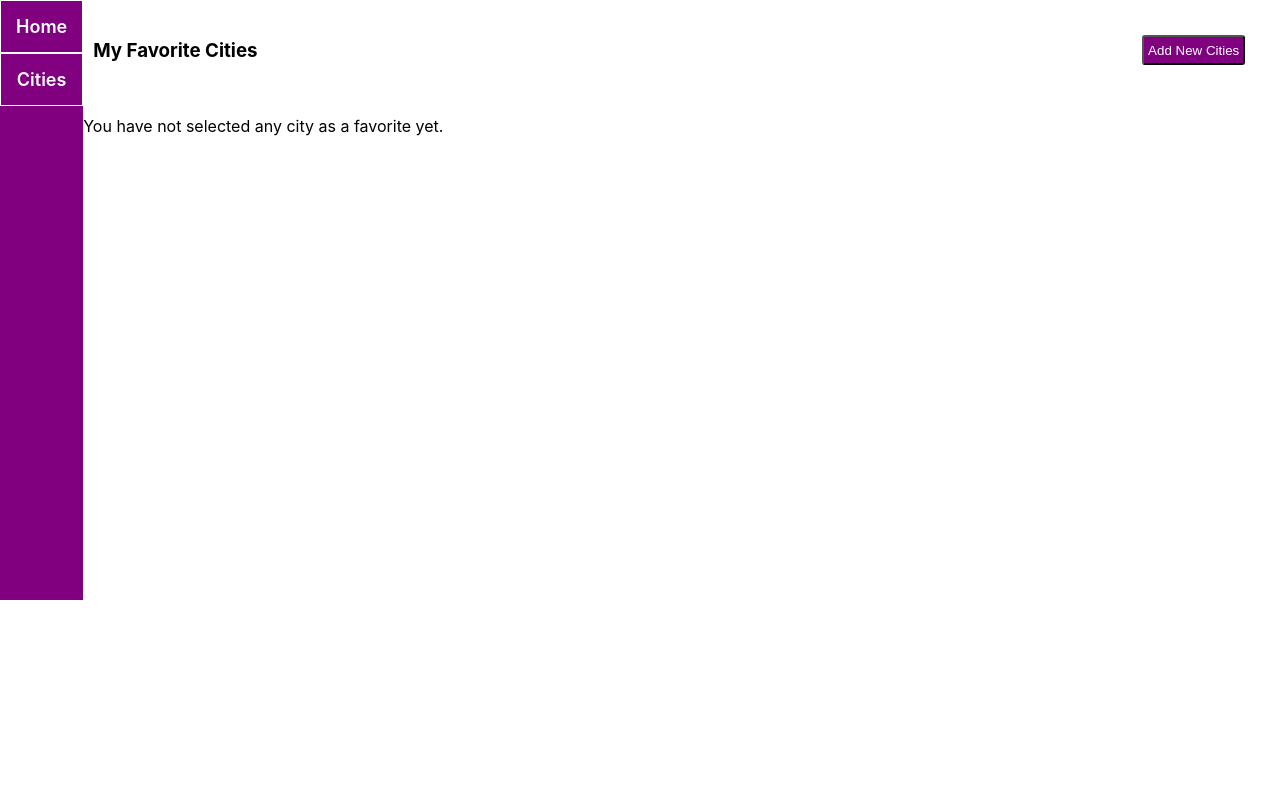
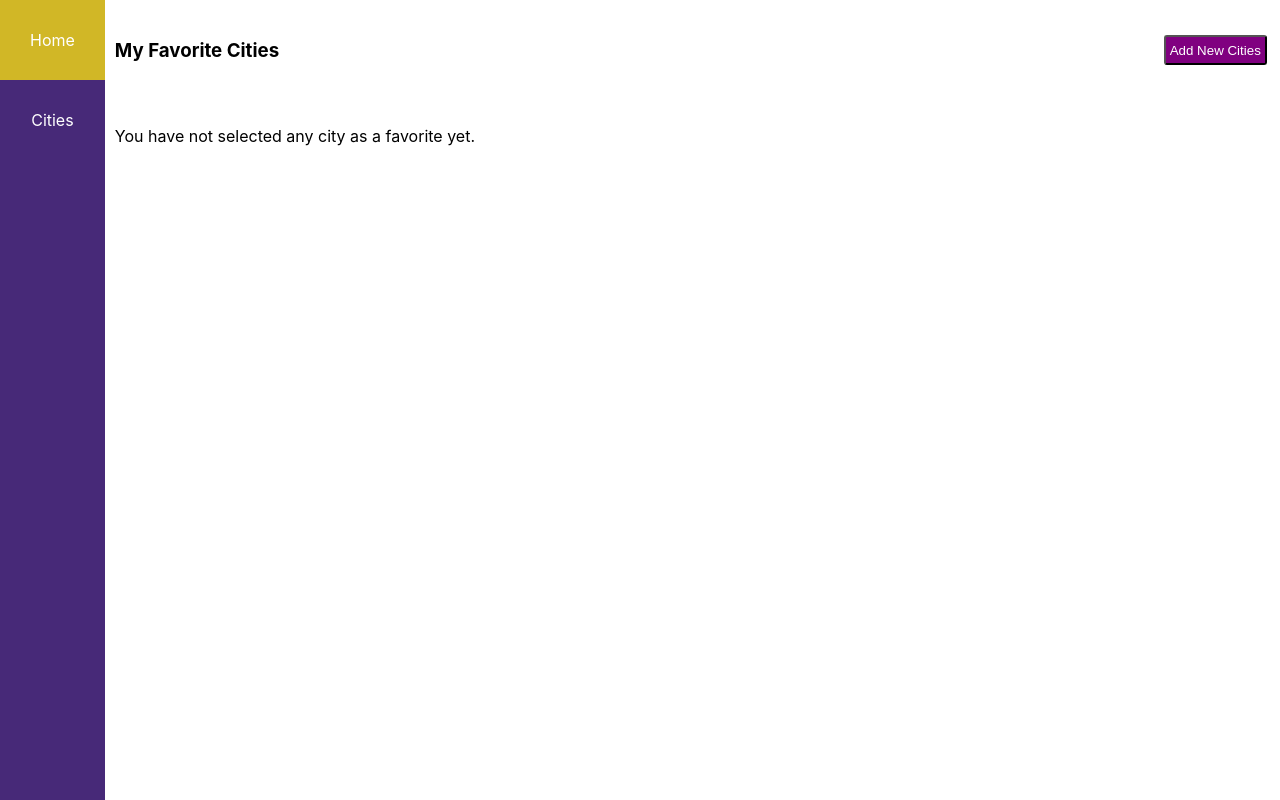
Before and after one commit to dhanasekaranc/weather-app, a React (Create React App) app: page / in a window 1280 px wide. Built offline with nearby package versions, Linux system fonts and the light colour scheme.

Commit message:
Sidebar Changes

```diff
--- a/src/Components/Home.css
+++ b/src/Components/Home.css
@@ -23,4 +23,5 @@
     display:flex;
     flex-direction: row;
     justify-content: flex-start;
+    margin: 10px;
 }
--- a/src/Components/Sidebar.css
+++ b/src/Components/Sidebar.css
@@ -1,26 +1,14 @@
 .sidebar{
-    display: table-cell;
-    min-width: 5vw;
-    max-width: 10vw;
-    height: 600px;
-    background-color: purple;
+    display: flex;
+    flex-direction: column;
+    height: 100vh;
+    background-color: #472978;
 }
-.side-list{
-    list-style: none;
-    padding: 0;
-    margin: 0;
-}
-li{
-    border: 1px solid white;
-    padding: 15px;
-    font-size: 18px;
-    font-weight: 600;
+
+.link {
+    color: white;
     text-align: center;
-}
-ul li:active{
-    background-color: yellow;
-}
-.link{
-    color: white;
+    width: 10;
+    padding: 30px;
     text-decoration: none;
 }
--- a/src/Components/Sidebar.js
+++ b/src/Components/Sidebar.js
@@ -1,14 +1,31 @@
-import React from "react";
+import React, { useEffect, useState } from "react";
 import './Sidebar.css'
-import { Link } from "react-router-dom";
+import { Link, useLocation, useParams } from "react-router-dom";
+
+const initialBackgroundColor = {
+    home: "#d1b726",
+    cities: "#472978"
+};
 
 const Sidebar = () => {
+    const [backgroundColor, setBackgroundColor] = useState(initialBackgroundColor);
+    const location = useLocation();
+
+    useEffect(() => {
+        if(location.pathname === "/") {
+            return setBackgroundColor(initialBackgroundColor);
+        }
+        if(location.pathname === "/cities") {
+            return setBackgroundColor({
+                home: "#472978",
+                cities: "#d1b726"
+            })
+        }
+    }, [location])
     return (
         <div className="sidebar">
-                <ul className="side-list">
-                    <li><Link to="/" className="link">Home</Link></li>
-                    <li><Link to="/cities" className="link" >Cities</Link></li>
-                </ul>
+                <Link to="/" className="link" style={{backgroundColor: backgroundColor.home}}>Home</Link>
+                <Link to="/cities" className="link" style={{backgroundColor: backgroundColor.cities}}>Cities</Link>
         </div>
     )
 
```
